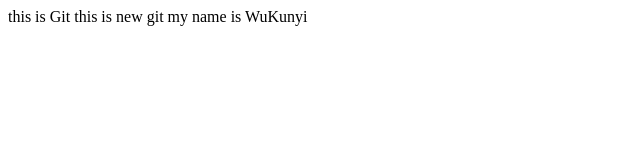
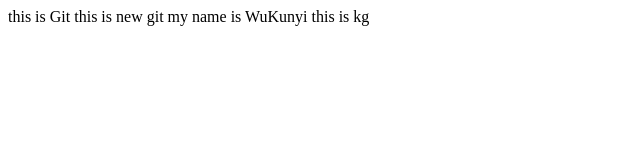
Before and after one commit to 123kg123/test, a plain HTML site: page index.html in a window 1280 px wide. Shown: the full height of the page, 0-640 px from the left. Drawn offline with Linux system fonts and the light colour scheme.

Commit message:
kg first commit

```diff
--- a/index.html
+++ b/index.html
@@ -8,5 +8,6 @@
 		this is Git
 		this is new git
 		my name is WuKunyi
+		this is kg
 	</body>
 </html>
```
